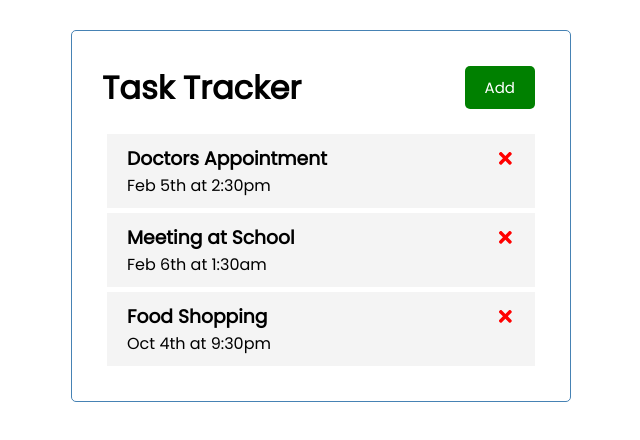
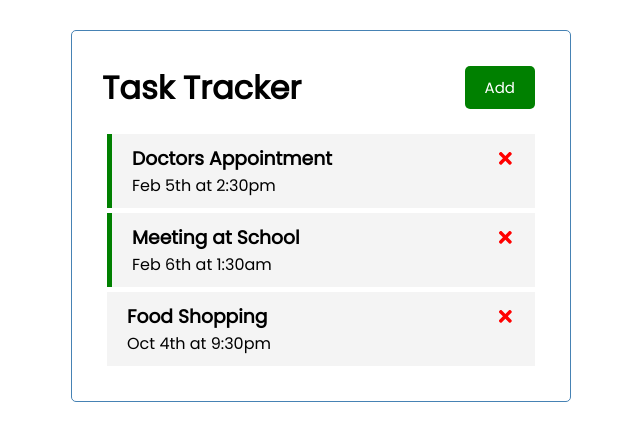
Before and after one commit to pesdesigner/react-task-tracker, a React (Create React App) app: page / in a window 1280 px wide. Shown: the top 440 px of the page, without its empty margins (319-959 px from the left). Built offline with nearby package versions, Linux system fonts and the light colour scheme; the HTML template or start-up script is replaced by a standard one.

Commit message:
Optional message | Toggle reminder and Conditional styling

```diff
--- a/src/App.js
+++ b/src/App.js
@@ -30,14 +30,28 @@
 const deleteTask = (id) => {
   setTasks(tasks.filter((task) => task.id !== id))
 }
+// Toggle Reminder
+const toggleReminder = (id) => {
+  setTasks(
+    tasks.map((task) =>
+     task.id === id ? { ...task, reminder:
+     !task.reminder} : task
+     )
+  )
+}
 
 return (
     <div className="container">
         <Header/>
-        <Tasks
-        tasks={tasks}
-        onDelete={deleteTask}
-        />
+        {tasks.length > 0 ? (
+          <Tasks
+          tasks={tasks}
+          onDelete={deleteTask}
+          onToggle={toggleReminder}
+          />
+        ) : (
+          'No Task To Show'
+        )}
     </div>
   );
 }
--- a/src/components/Task.js
+++ b/src/components/Task.js
@@ -1,10 +1,15 @@
 import { FaTimes } from 'react-icons/fa'
 
-const Task = ({task, onDelete}) => {
+const Task = ({task, onDelete, onToggle}) => {
     return (
-        <div className='task'>
+        <div className={
+            `task ${task.reminder ? 'reminder' : ''}`
+            }
+            onDoubleClick={() =>
+            onToggle(task.id)
+            }>
             <h3>
-                {task.text}
+                {task.text}{' '}
                 <FaTimes
                 style={{color: 'red', cursor: 'pointer'}}
                 onClick={() => onDelete(task.id)}
--- a/src/components/Tasks.js
+++ b/src/components/Tasks.js
@@ -1,6 +1,6 @@
 import Task from './Task'
 
-const Tasks = ({tasks, onDelete}) => {
+const Tasks = ({tasks, onDelete, onToggle}) => {
 
     return (
         <>
@@ -9,6 +9,7 @@
               key={task.id}
               task={task}
               onDelete={onDelete}
+              onToggle={onToggle}
               />
           ))}
         </>
```
